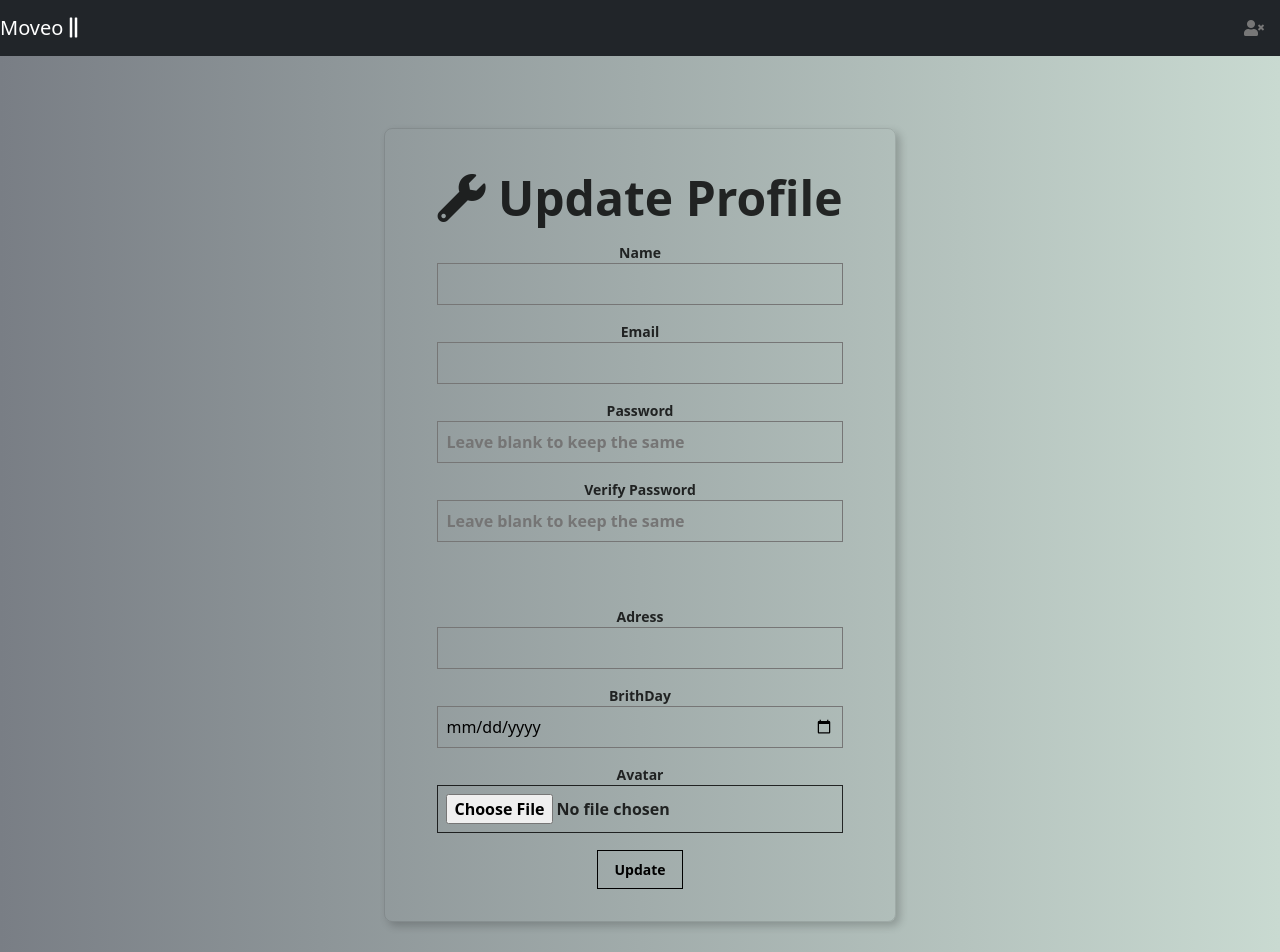
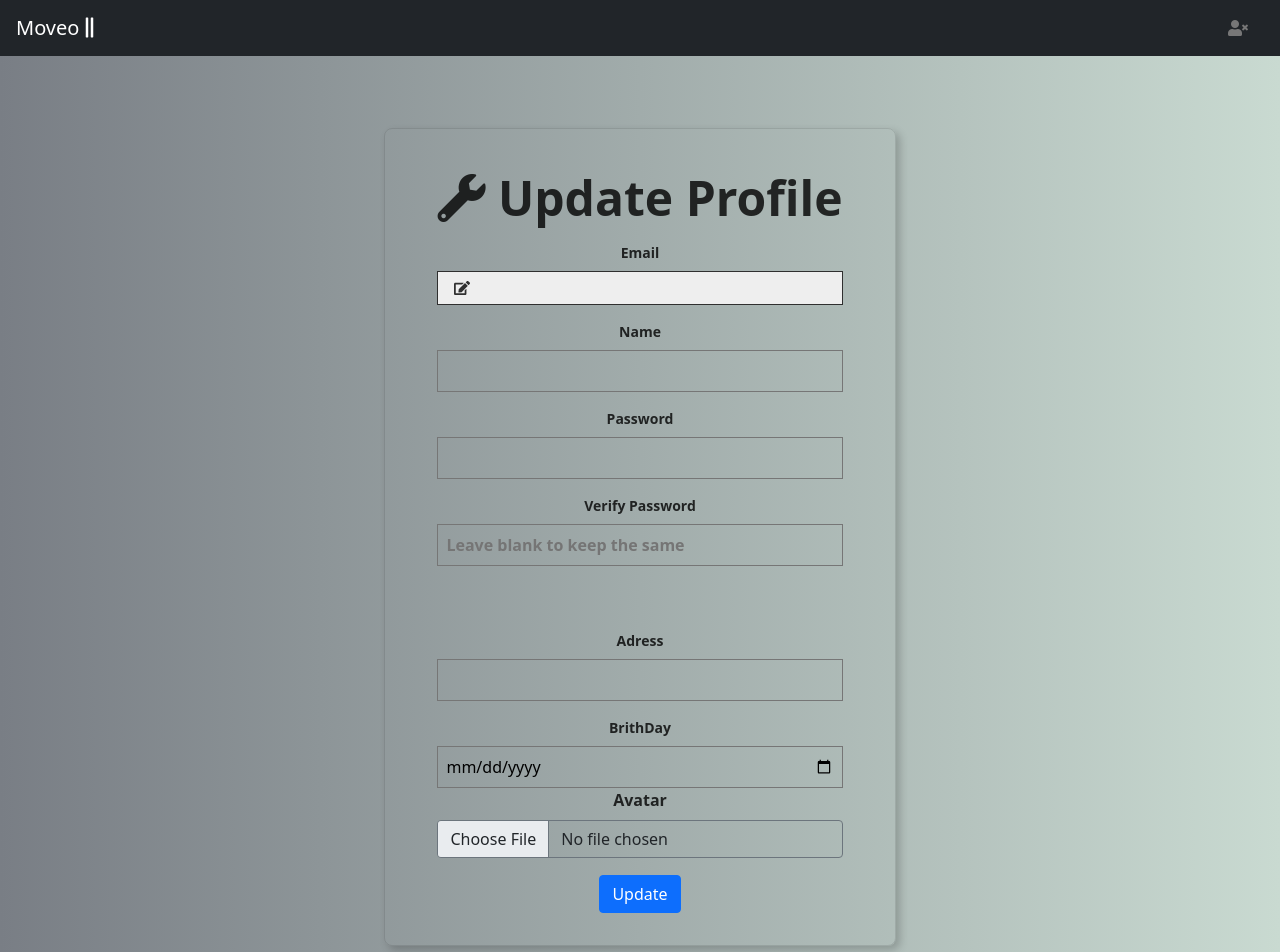
Before and after one commit to uriel-s/kikar, a React (Create React App) app in the folder apps/client/: page /update-profile in a window 1280 px wide. Shown: the top 952 px of the page. Built offline with nearby package versions, Linux system fonts and the light colour scheme; no server answers; sample sign-in values are in the browser's storage; a small style sheet from the web is missing.

Commit message:
alighmnet to new env

```diff
--- a/apps/client/public/index.html
+++ b/apps/client/public/index.html
@@ -8,14 +8,20 @@
       name="description"
       content="Web site created using create-react-app"
     />
-
+    <link
+    rel="stylesheet"
+    href="https://stackpath.bootstrapcdn.com/bootstrap/4.5.2/css/bootstrap.min.css"
+    integrity="sha384-DyZvNHTnjBy2E3Th0dZ2M07VguyIB4CkF37Vok2V4HAK39URqX1Mm2Fzz5BoM5M"
+    crossorigin="anonymous">
     <link rel="manifest" href="%PUBLIC_URL%/manifest.json" />
     <link
     rel="stylesheet" href="https://use.fontawesome.com/releases/v5.8.1/css/all.css"
     integrity="sha384-50oBUHEmvpQ+1lW4y57PTFmhCaXp0ML5d60M1M7uH2+nqUivzIebhndOJK28anvf"
     crossorigin="anonymous"
   />
-    <title>Moveo</title>
+
+
+    <title>Palhan</title>
   </head>
   <body>
     <noscript>You need to enable JavaScript to run this app.</noscript>
--- a/apps/client/src/App.css
+++ b/apps/client/src/App.css
@@ -15,3 +15,15 @@
   left: 0;
   z-index: -1;
 }
+span .icon-hover:hover {
+  transform: scale(1.5); /* Enlarge */
+  color: #007bff; /* Change to Bootstrap primary color */
+}
+.icon-hover {
+  transition: transform 0.2s, color 0.2s; /* Smooth transition */
+}
+
+.icon-hover:hover {
+  transform: scale(1.5); /* Enlarge */
+  color: #007bff; /* Change to Bootstrap primary color */
+}
--- a/apps/client/src/Components/Dashboard.js
+++ b/apps/client/src/Components/Dashboard.js
@@ -51,10 +51,10 @@ export default function Dashboard() {
       try {
         const storage = getStorage();
        // const profilePictureRef = ref(storage, `profile_pictures/${currentUser.uid}.jpg`);
-       const profilePictureRef = ref(storage, `profile_pictures/${currentUser.uid}`);
+       const profilePictureRef = await ref(storage, `profile_pictures/${currentUser.uid}`);
 
        const url = await getDownloadURL(profilePictureRef);
-        setImageUrl(url);
+             setImageUrl(url);
         console.log(url)
         console.log("picurl",imageUrl)
       }
@@ -86,7 +86,7 @@ export default function Dashboard() {
               className="rounded-circle square"
               style={{ width: '200px', height: '200px' }}
                />
-               </div>
+            </div>
 
             <legend className="f1 fw6 ph0 mh0">{user.name}</legend>
             <hr className ="mw5 center bg-white br3 pa3 pa1-ns mv3 ba b--black-30 "></hr>
--- a/apps/client/src/Components/Navbar.js
+++ b/apps/client/src/Components/Navbar.js
@@ -31,8 +31,8 @@ async function handleLogout() {
                 </div>
                 :
                 <div className="navbar" >
-                    <a className="gray mr3"  href="SignUp">  <i class="fas fa-user-plus"></i>  </a>
-                    <a className="gray mr4"  href="Signin"> <i class="fas fa-sign-in-alt"></i> </a>
+                    <a className="gray mr3"  href="SignUp">  <i className="fas fa-user-plus"></i>  </a>
+                    <a className="gray mr4"  href="Signin"> <i className="fas fa-sign-in-alt"></i> </a>
                 </div>
                 }
             </form>
--- a/apps/client/src/Components/SignUp.js
+++ b/apps/client/src/Components/SignUp.js
@@ -121,7 +121,7 @@ function SignUp() {
           <div className="measure">
             <fieldset id="sign_up" className="ba b--transparent ph0 mh0">
               <legend className="f1 fw6 ph0 mh0">Register
-              <i class="fas fa-user-plus"></i>
+              <i className="fas fa-user-plus"></i>
 
               </legend>
               {error && <Alert variant="danger">{error}</Alert>}
--- a/apps/client/src/Components/Signin.js
+++ b/apps/client/src/Components/Signin.js
@@ -35,7 +35,7 @@ function Signin() {
           <div className="measure">
             <fieldset id="sign_up" className="ba b--transparent ph0 mh0">
               <legend className="f1 fw6 ph0 mh0">
-              <i class="fas fa-door-open"></i>
+              <i className="fas fa-door-open"></i>
 Login</legend>
               {error && <Alert variant="danger">{error}</Alert>}
               <div className="mt3">
--- a/apps/client/src/Components/UpdateProfile.js
+++ b/apps/client/src/Components/UpdateProfile.js
@@ -3,10 +3,10 @@ import { useAuth } from "../contexts/AuthContext"
 import Alert from "react-bootstrap/Alert"
 import { Link, useHistory } from "react-router-dom"
 import axios from "axios"
+import { FaEdit } from 'react-icons/fa'; // Import an icon for the edit button
 
 function UpdateProfile() {
   const nameRef = useRef()
-  const emailRef = useRef()
   const addressRef = useRef()
   const brithRef = useRef()
   const passwordRef = useRef()
@@ -23,12 +23,18 @@ function UpdateProfile() {
     const getUser = async () => {
       const UserId = getId();
       const res = await axios.get(`http://localhost:5000/users/${UserId}`);
+
       setUser(res.data);
+
+      // Set the value of nameRef only if the field exists
+      if (nameRef.current) {
+        console.log("debug2 Response: ", res.data);
+        nameRef.current.value = res.data.name;
+        console.log("nameRef = ", nameRef.current.value);
+      }
     };
       getUser();
   }, [getId]);
-
-
 
 
   const handleImageChange = (e) => {
@@ -53,12 +59,11 @@ function UpdateProfile() {
             headers: {'Content-Type': 'application/json'  }
         }
         let formData = {
-            email : emailRef.current.value,
             name: nameRef.current.value,
             address : addressRef.current.value,
             birthDate : brithRef.current.value
         }
-        console.log("uriel11")
+
         await axios.put(`http://localhost:5000/update/${user.id}`,formData,config );
 
         config ={
@@ -74,10 +79,7 @@ function UpdateProfile() {
         await axios.post(`http://localhost:5000/uploadAvatar/${user.id}`, formData, config);
         console.log("uriel2233")
         }
-        // Update email and password if necessary
-        if (emailRef.current.value !== currentUser.email) {
-        await updateEmail(emailRef.current.value);
-      }
+
       if (passwordRef.current.value) {
         await updatePassword(passwordRef.current.value);
       }
@@ -101,6 +103,12 @@ useEffect(() => {
         }
     };
 }, [cancelUpload]);
+
+const handleEditEmail = () => {
+  // Logic to handle email editing (e.g., opening a modal)
+  alert("Edit Email is unavilabe right now");
+};
+
   return (
     <div className="mt6">
       <article className="grow br3 ba b--black-10 mv4 w-100 w-50-m w-25-l mw6 shadow-5 center">
@@ -110,30 +118,34 @@ useEffect(() => {
               <legend className="f1 fw6 ph0 mh0"><i className="fas fa-wrench"></i> Update Profile</legend>
               {error && <Alert variant="danger">{error}</Alert>}
               <div className="mt3">
+                <label className="db fw6 lh-copy f6" htmlFor="email-address">Email</label>
+                <span className="flex items-center pa2 ba bg-light-gray w-100 justify-between">
+                  {user.email}
+                  <FaEdit
+                    className="ml2 cursor-pointer icon-hover"
+                    onClick={handleEditEmail}
+                    title="Edit Email"
+                  />
+                </span>
+              </div>
+              <div className="mt3">
                 <label className="db fw6 lh-copy f6" htmlFor="name">Name</label>
                 <input
                   defaultValue={user.name}
                   ref={nameRef}
                   className="pa2 input-reset ba bg-transparent hover-bg-black hover-white w-100"
                   type="text"
+                  autoComplete="off"
                 />
               </div>
-              <div className="mt3">
-                <label className="db fw6 lh-copy f6" htmlFor="email-address">Email</label>
-                <input
-                  defaultValue={user.email}
-                  ref={emailRef}
-                  className="pa2 input-reset ba bg-transparent hover-bg-black hover-white w-100"
-                  type="email"
-                  name="email-address"
-                  id="email-address"
-                />
-              </div>
+
               <div className="mv3">
                 <label className="db fw6 lh-copy f6" htmlFor="password">Password</label>
                 <input
-                  placeholder="Leave blank to keep the same"
+                  defaultValue=""
+                  //placeholder="Leave blank to keep the same"
                   ref={passwordRef}
+                  autoComplete="off"
                   className="b pa2 input-reset ba bg-transparent hover-bg-black hover-white w-100"
                   type="password"
                   name="password"
@@ -147,7 +159,6 @@ useEffect(() => {
                   className="b pa2 input-reset ba bg-transparent hover-bg-black hover-white w-100"
                   type="password"
                   name="password"
-                  id="password"
                 />
               </div>
               <div className="mt5">
@@ -168,11 +179,13 @@ useEffect(() => {
                   type="date"
                 />
               </div>
-              <div className="mv3">
-                <label className="db fw6 lh-copy f6" htmlFor="avatar">Avatar</label>
+
+
+              <div className="mb-3">
+  <label className="form-label fw-bold" htmlFor="avatar">Avatar</label>
   <input
-                  //ref={avatarRef}
-                  className="b pa2 input-reset ba bg-transparent hover-bg-black hover-white w-100"
+    // ref={avatarRef}
+    className="form-control border border-secondary bg-transparent hover-bg-black hover-white"
     type="file"
     name="avatar"
     id="avatar"
@@ -180,22 +193,29 @@ useEffect(() => {
     onChange={handleImageChange} // Handle file selection
   />
 </div>
+
+
+
             </fieldset>
-            <div className="">
+            <div className="text-center">
             <input
               disabled={loading}
               onClick={handleSubmit}
-                className="b ph3 pv2 input-reset ba b--black bg-transparent grow pointer f6 dib"
+              className={`btn btn-primary ph3 pv2 grow pointer f6 dib ${loading ? 'disabled' : ''}`}
               type="submit"
-                value="Update"
+              value={loading ? "Updating..." : "Update"}
             />
           </div>
           </div>
         </main>
       </article>
-      <div className="grow w-100 text-center mt-2">
-        <Link to="/"> Cancel</Link>
+      <div className="d-flex justify-content-center mt-3">
+  <Link to="/" className="btn btn-outline-secondary btn-lg">
+    Cancel
+  </Link>
 </div>
+
+
     </div>
   );
 }
--- a/apps/client/src/firebase.js
+++ b/apps/client/src/firebase.js
@@ -3,14 +3,13 @@ import 'firebase/compat/auth';
 const app =firebase.initializeApp({
 
 
-
-   apiKey: "AIzaSyBQ9lfN9MwVaUxYW-LKn77j_EchWhJpYUc",
-   authDomain: "moveo-de052.firebaseapp.com",
-   projectId: "moveo-de052",
-   storageBucket: "moveo-de052.appspot.com",
-   messagingSenderId: "599696852445",
-   appId: "1:599696852445:web:1f34b25a20c1a203046234",
-   measurementId: "G-GZLPWP32FY"
+   apiKey: "AIzaSyBKTQ5Nb8haFNVO1cEYOSvtTw4qkwaQj3o",
+  authDomain: "palhan-b30d2.firebaseapp.com",
+  projectId: "palhan-b30d2",
+  storageBucket: "palhan-b30d2.appspot.com",
+  messagingSenderId: "1055743165310",
+  appId: "1:1055743165310:web:03d6c7f466c5cb223fa92f",
+  measurementId: "G-0ZXE197DPY"
 }
 )
 export const auth = app.auth()
```
Also changed, not shown: apps/client/config/firebase-config.js (+8 -8 lines), apps/client/package.json (+8 -2 lines). Lines whose indentation alone changed are shown as unchanged.
